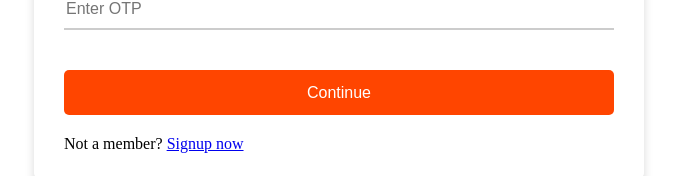
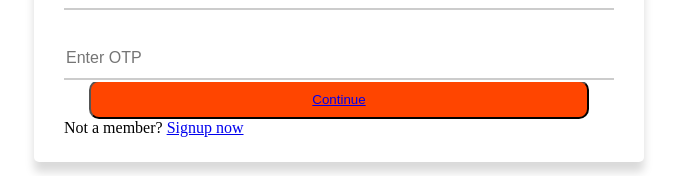
Before and after one commit to 200040082vinayak/200040082vinayak.github.io, an Angular app: page /login in a window 1280 px wide. Shown: the part 622-798 px from the top of the page, without its empty margins (301-978 px from the left). Built offline with nearby package versions, Linux system fonts and the light colour scheme.

Commit message:
final for 13/05

```diff
--- a/src/app/login-page/login-page.component.css
+++ b/src/app/login-page/login-page.component.css
@@ -76,17 +76,14 @@
   .container form .button{
     margin: 40px 0 20px 0;
   }
-  .container .input-box input[type="submit"]{
-    background: orangered;
-    font-size: 17px;
-    color: #fff;
-    border-radius: 5px;
-    cursor: pointer;
-    transition: all 0.3s ease;
-  }
-  .container .input-box input[type="submit"]:hover{
-    letter-spacing: 1px;
-    background: orangered;
+
+  .nextBtn {
+    background-color: orangered;
+    width: 500px;
+    padding: 10px;
+    border-radius: 10px;
+    display: block;
+    margin: auto;
   }
   .container .option{
     font-size: 14px;
--- a/src/app/login-page/login-page.component.html
+++ b/src/app/login-page/login-page.component.html
@@ -26,9 +26,11 @@
             <input type="number" placeholder="Enter OTP" required>
 
           </div>
-          <div class="input-box button">
-            <input type="submit" name="" value="Continue" >
-          </div>
+          <button class="nextBtn">
+            <span class="btnText"> <a href="feed">Continue </a></span>
+            <i class="uil uil-navigator"></i>
+        </button>
+
 
           <div class="signup-link">Not a member? <a href="reg">Signup now</a></div>
         </form>
```
